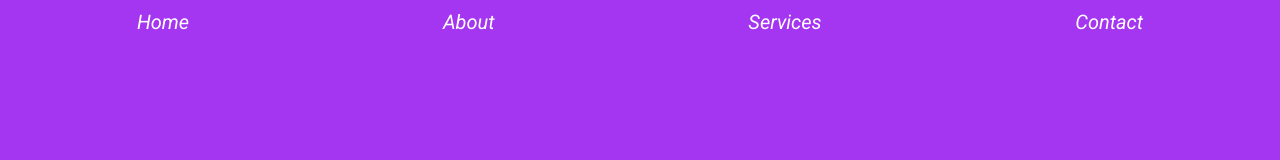
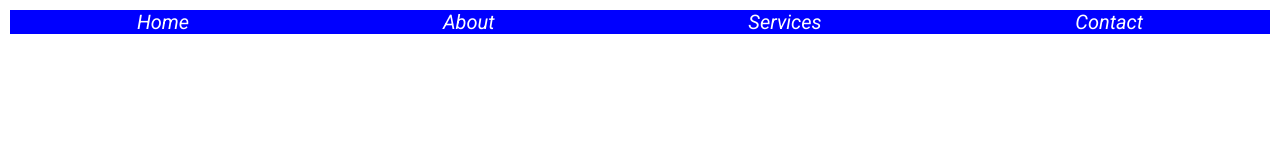
Before and after one commit to SergioDevSousa/menuResponsividadeAula, a plain HTML site: page index.html in a window 1280 px wide. Drawn offline with Linux system fonts and the light colour scheme.

Commit message:
clone do repositorio

```diff
--- a/src/css/responsive.css
+++ b/src/css/responsive.css
@@ -1,7 +1,7 @@
-/* Estilos padrão para o menu */
-@media screen and (max-width: 390px) {
-    .menu_container {
+
+@media screen and (max-width: 400px) {
+    .menu_container{
         flex-direction: column;
         align-items: start
     }
-  }
+}
--- a/src/css/style.css
+++ b/src/css/style.css
@@ -1,16 +1,15 @@
 body{
-  background-color: #a435f0;
   font-family: "Roboto", sans-serif;
   font-weight: 400;
   font-style: italic;
   font-size: 20px;
 }
 .menu {
-  background-color: #a435f0;
   padding: 10px;
 }
 
 .menu_container {
+  background-color: blue;
   list-style: none;
   display: flex;
   justify-content: space-around;
```
